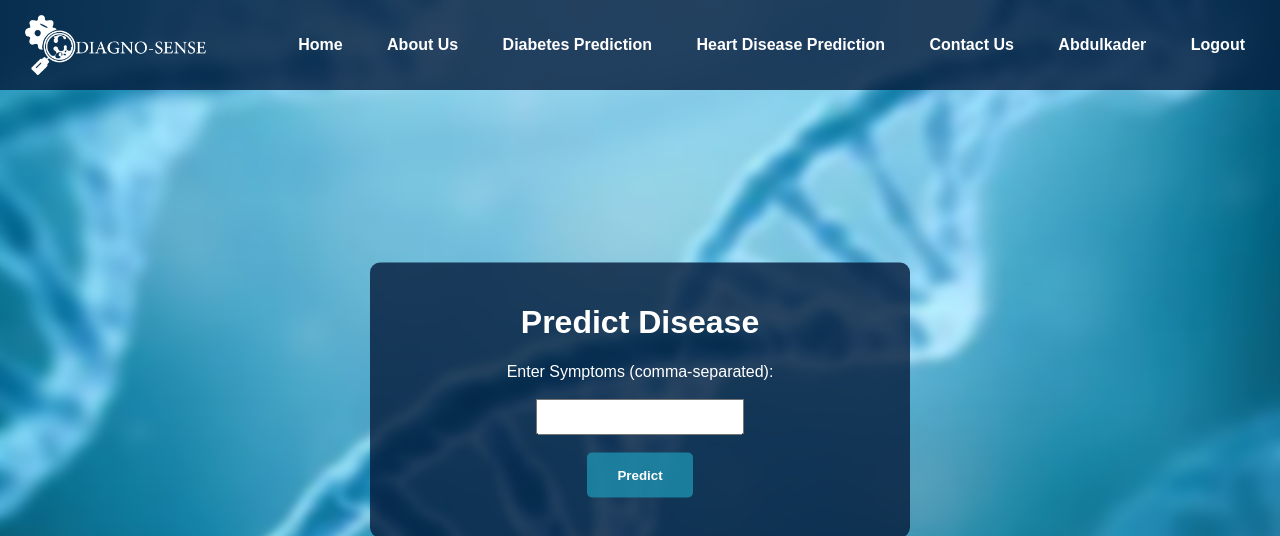
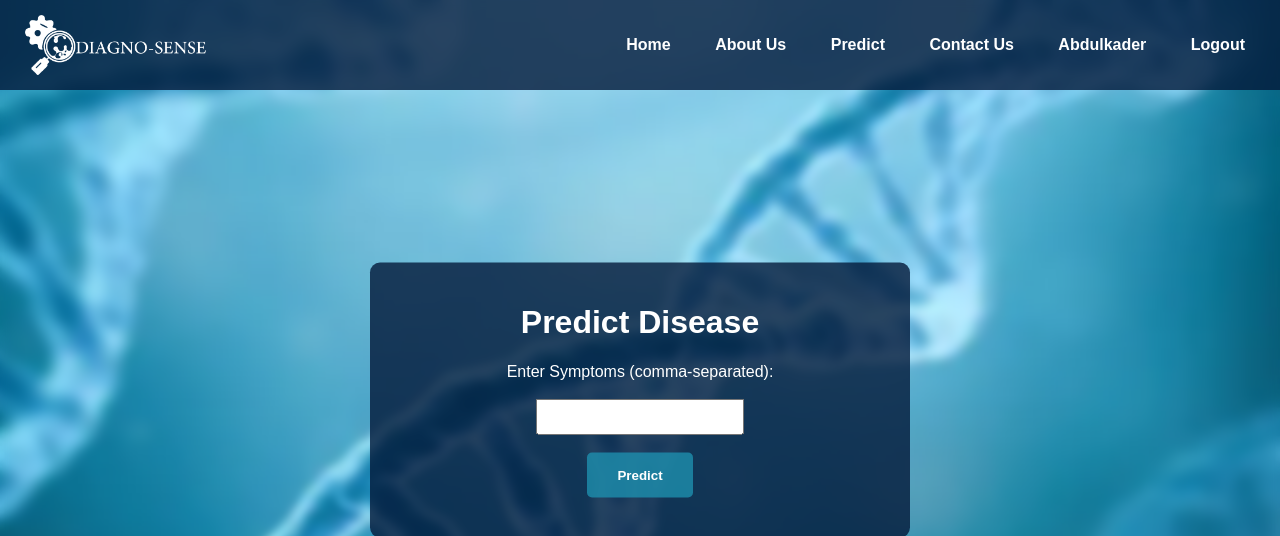
Before and after one commit to Kadir-53/diagno-sense, a Flask app: page /symptoms in a window 1280 px wide. Shown: the top 536 px of the page. Run offline with Flask 3, Linux system fonts and the light colour scheme; a user stored in the database is signed in; parts of the project's set-up code (start-up, migrations or seed data) failed here and were passed over.

Commit message:
updates symptoms.py

```diff
--- a/diagno/templates/symptoms.html
+++ b/diagno/templates/symptoms.html
@@ -10,12 +10,10 @@
   <nav>
     <img src="/static/images/PROJECT LOGO.png" alt="Logo" style="height: 60px;">
     <div>
-        <a href="{{url_for('index')}}">Home</a>
-        <a href="{{url_for('about')}}">About Us</a>
-
-      <a href="{{url_for('diabetes_prediction_form')}}">Diabetes Prediction</a>
-      <a href="{{ url_for('heart_disease') }}">Heart Disease Prediction</a>
-        <a href="{{url_for('contact')}}">Contact Us</a>
+      <a href="{{url_for('index')}}">Home</a>
+      <a href="{{url_for('about')}}">About Us</a>
+      <a href="{{url_for('main')}}">Predict</a>
+      <a href="{{url_for('contact')}}">Contact Us</a>
 
         {% if current_user.is_authenticated %}
           <a href= "#">{{current_user.fname}}</a>
```
